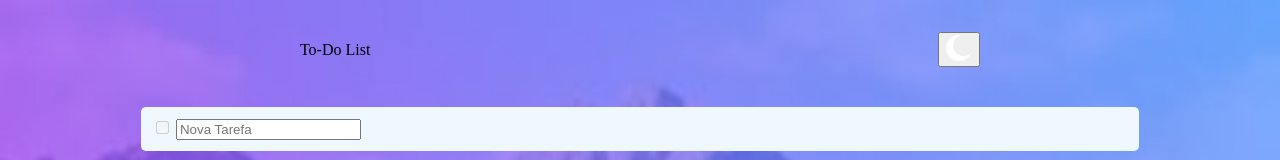
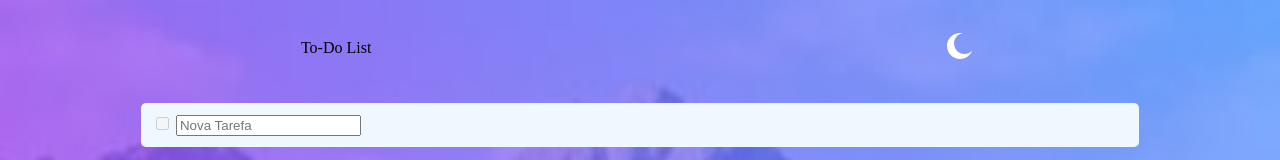
Before and after one commit to JorgeDeAquino/To-do-app, a plain HTML site: page index.html in a window 1280 px wide. Shown: the top 160 px of the page. Drawn offline with Linux system fonts and the light colour scheme.

Commit message:
estilizando botão com icone

```diff
--- a/assets/css/style.css
+++ b/assets/css/style.css
@@ -53,6 +53,12 @@ header {
     padding: 1rem 0;
 }
 
+.btn__tema {
+    background-color: transparent;
+    border: none;
+    cursor: pointer;
+}
+
 form {
     width: 80%;
     background-color: aliceblue;
```
